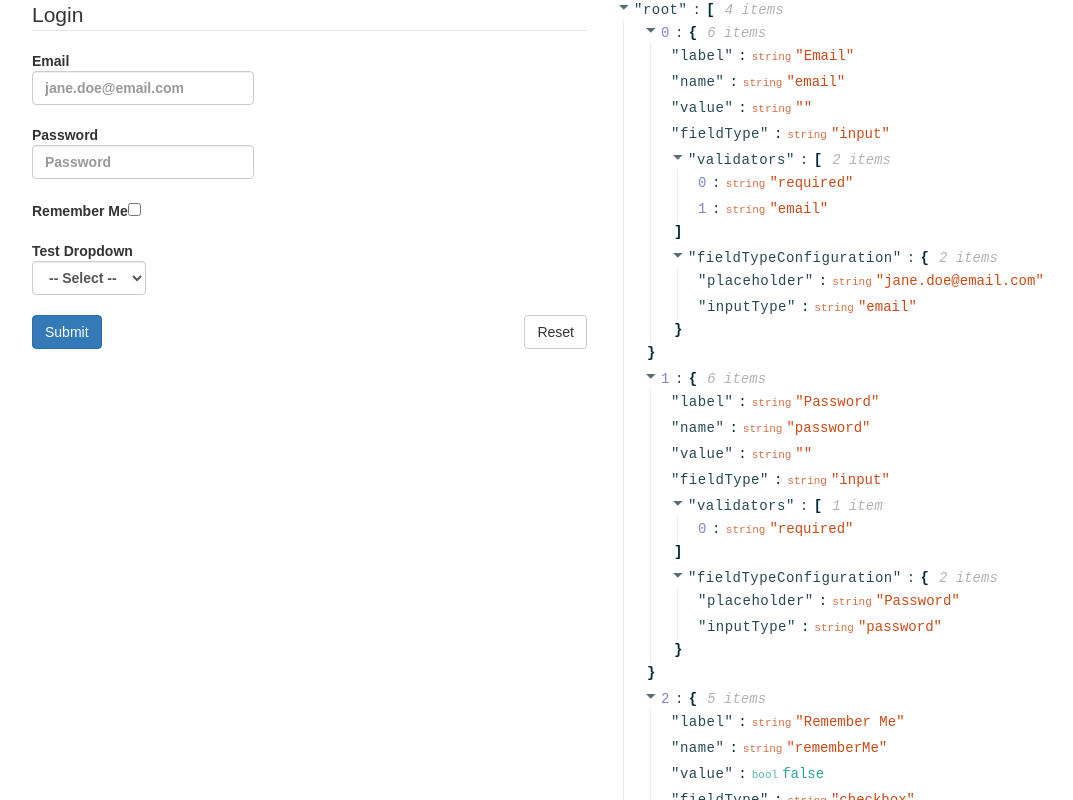
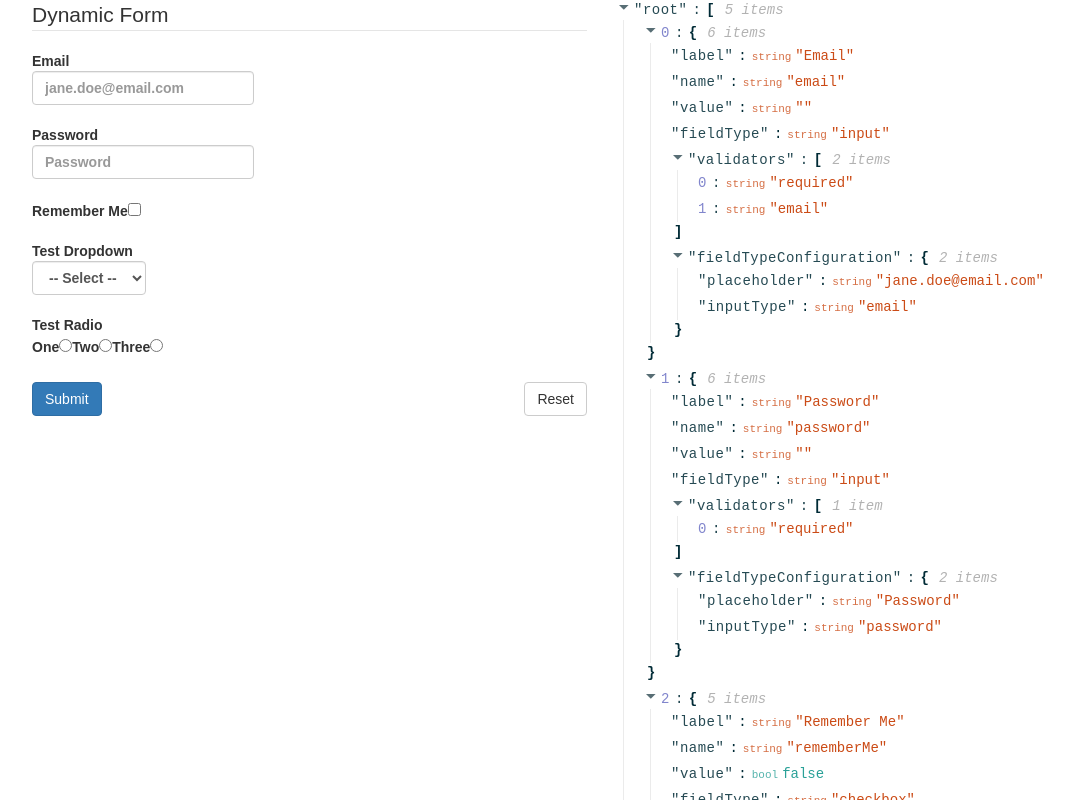
Before and after one commit to third774/formik-flow-dynamic-forms, a React (Create React App) app: page / in a window 1280 px wide. Shown: the top 800 px of the page, without its empty margins (38-1111 px from the left). Built offline with nearby package versions, Linux system fonts and the light colour scheme.

Commit message:
Add radio

```diff
--- a/src/App.js
+++ b/src/App.js
@@ -15,7 +15,7 @@
         <div className="row">
           <div className="col-md-6">
             <fieldset>
-              <legend>Login</legend>
+              <legend>Dynamic Form</legend>
               <DynamicForm config={FIELD_CONFIG} />
             </fieldset>
           </div>
--- a/src/DynamicForm/DynamicForm.js
+++ b/src/DynamicForm/DynamicForm.js
@@ -8,6 +8,7 @@
 import { DynamicInput } from "./dynamic-input-components/DynamicInput";
 import { DynamicCheckbox } from "./dynamic-input-components/DynamicCheckbox";
 import { DynamicSelect } from "./dynamic-input-components/DynamicSelect";
+import { DynamicRadio } from "./dynamic-input-components/DynamicRadio";
 
 import type { StatelessFunctionalComponent } from "react";
 
@@ -27,7 +28,8 @@
 const FIELD_MAP = {
   input: DynamicInput,
   checkbox: DynamicCheckbox,
-  select: DynamicSelect
+  select: DynamicSelect,
+  radio: DynamicRadio
 };
 
 const _DynamicForm = (props: DynamicFormProps) => {
--- a/src/DynamicForm/FieldInterfaces.js
+++ b/src/DynamicForm/FieldInterfaces.js
@@ -20,4 +20,4 @@
   fieldTypeConfiguration?: TFieldTypeConfiguration;
 }
 
-type FieldType = "input" | "checkbox" | "select";
+type FieldType = "input" | "checkbox" | "select" | "radio";
--- /dev/null
+++ b/src/DynamicForm/dynamic-input-components/DynamicRadio.js
@@ -0,0 +1,38 @@
+// @flow
+
+import React from "react";
+
+import { FieldComponentProps } from "../FieldInterfaces";
+
+type RadioFieldTypeConfiguration = {
+  options: string[]
+};
+
+export const DynamicRadio = (
+  props: FieldComponentProps<RadioFieldTypeConfiguration>
+) => {
+  const {
+    name,
+    value,
+    fieldTypeConfiguration,
+    onChange,
+    onBlur,
+    className
+  } = props;
+  return (
+    <div>
+      {fieldTypeConfiguration.options.map((option, index) => (
+        <label key={index}>
+          {option}
+          <input
+            type="radio"
+            name={name}
+            value={option}
+            onChange={onChange}
+            onBlur={onBlur}
+          />
+        </label>
+      ))}
+    </div>
+  );
+};
--- a/src/FieldConfig.js
+++ b/src/FieldConfig.js
@@ -45,5 +45,14 @@
     fieldTypeConfiguration: {
       options: ["First", "Second", "Third"]
     }
+  },
+  {
+    label: "Test Radio",
+    name: "testRadio",
+    value: "",
+    fieldType: "radio",
+    fieldTypeConfiguration: {
+      options: ["One", "Two", "Three"]
+    }
   }
 ];
```
